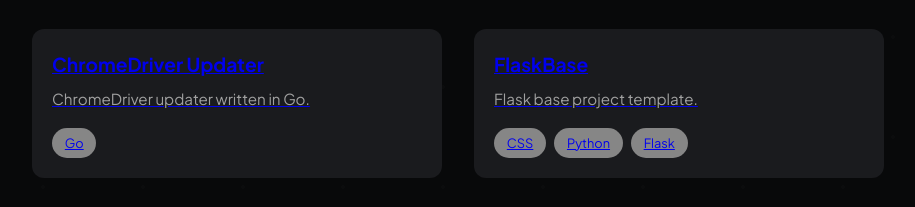
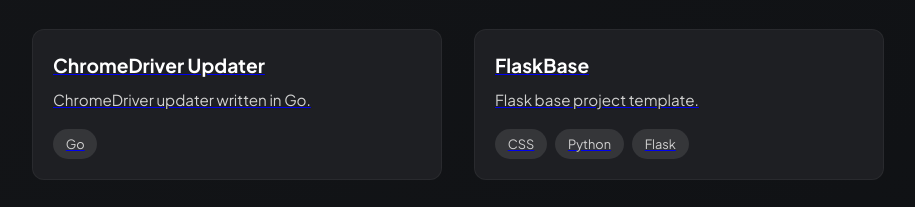
Before and after one commit to rRopelato/rropelato.github.io, a plain HTML site: page index.html in a window 1280 px wide. Shown: the part 738-945 px from the top of the page, without its empty margins (182-1097 px from the left). Drawn offline with Linux system fonts and the light colour scheme.

Commit message:
Update on visuals

```diff
--- a/styles.css
+++ b/styles.css
@@ -8,6 +8,8 @@
     --gray-200: #2d2e32;
     --gray-300: #3d3e42;
     --gray-800: #868686;
+    --card-bg: #1e1f23;
+    --card-hover: #2a2b30;
 }
 
 * {
@@ -20,13 +22,23 @@ body {
     font-family: 'Plus Jakarta Sans', sans-serif;
     line-height: 1.6;
     color: var(--text-color);
-    background-color: var(--bg-color);
-    background-image:
-        radial-gradient(circle at 25px 25px, rgba(255, 255, 255, 0.01) 2px, transparent 0),
-        radial-gradient(circle at 75px 75px, rgba(255, 255, 255, 0.01) 2px, transparent 0);
-    background-size: 100px 100px;
+    background: linear-gradient(-45deg, #08090a, #0f1114, #1a1b1e, #0f1114);
+    background-size: 400% 400%;
+    animation: gradientBG 15s ease infinite;
     padding-top: 80px;
     cursor: default;
+}
+
+@keyframes gradientBG {
+    0% {
+        background-position: 0% 50%;
+    }
+    50% {
+        background-position: 100% 50%;
+    }
+    100% {
+        background-position: 0% 50%;
+    }
 }
 
 /* Dock Navigation */
@@ -302,12 +314,13 @@ h2 {
 }
 
 .project-card {
-    background-color: var(--gray-100);
+    background-color: var(--card-bg);
     border-radius: 0.75rem;
     overflow: hidden;
     transition: all 0.3s ease;
     position: relative;
     cursor: pointer;
+    border: 1px solid rgba(255, 255, 255, 0.05);
 }
 
 .project-card::before {
@@ -325,8 +338,9 @@ h2 {
 }
 
 .project-card:hover {
+    background-color: var(--card-hover);
     transform: translateY(-8px);
-    box-shadow: 0 12px 30px rgba(0, 0, 0, 0.2);
+    box-shadow: 0 12px 30px rgba(0, 0, 0, 0.3);
 }
 
 .project-card:hover::before {
@@ -346,10 +360,11 @@ h2 {
 .project-info h3 {
     font-size: 1.2rem;
     margin-bottom: 0.5rem;
+    color: var(--text-color);
 }
 
 .project-info p {
-    color: #a1a1a1;
+    color: #d1d1d1;
     font-size: 0.95rem;
     margin-bottom: 1rem;
 }
@@ -361,7 +376,8 @@ h2 {
 }
 
 .project-tags span {
-    background-color: var(--gray-800);
+    background-color: rgba(255, 255, 255, 0.1);
+    color: #d1d1d1;
     padding: 0.3rem 0.8rem;
     border-radius: 50px;
     font-size: 0.8rem;
@@ -372,7 +388,7 @@ h2 {
 
 .project-tags span:hover {
     background-color: var(--accent-color);
-    color: black;
+    color: #000;
     transform: translateY(-2px);
 }
 
```
